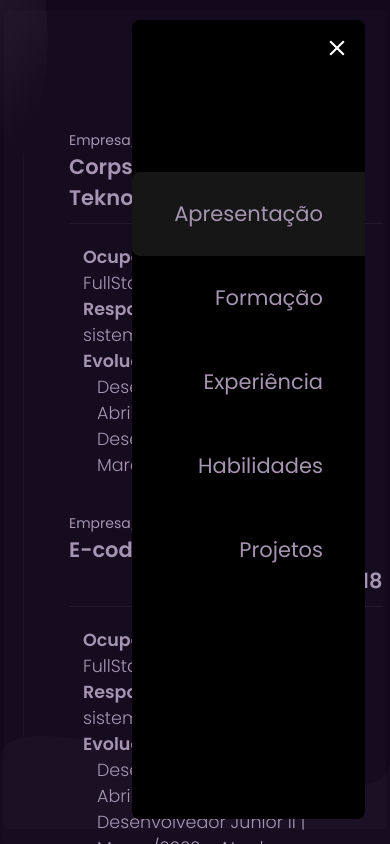
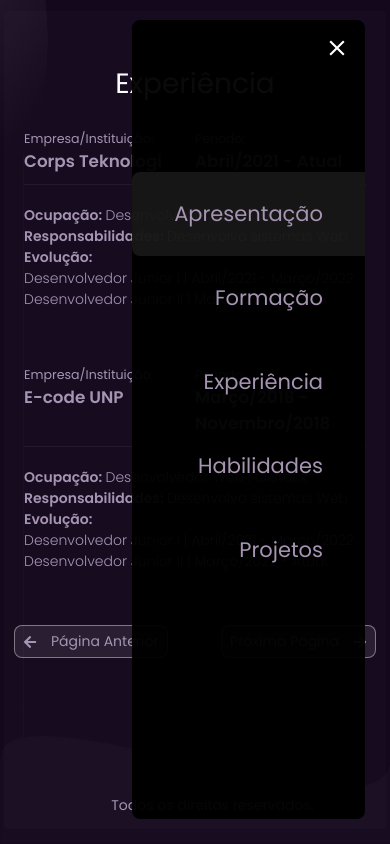
Before and after one commit to LeonardoLopeso/my-portfolio, a React (Create React App) app: page /experiencia in a window 390 px wide. Built offline with nearby package versions, Linux system fonts and the light colour scheme.

Commit message:
Ajustando responsividade e colocando botões para mudar de página

```diff
--- a/src/components/BoxInfoProfisional.tsx
+++ b/src/components/BoxInfoProfisional.tsx
@@ -75,7 +75,6 @@ const SectionInformation = styled.div`
       flex-direction: column;
       font-size: 1.25rem;
       font-weight: 300;
-      padding-left: 1rem;
 
       li {
 
@@ -85,6 +84,30 @@ const SectionInformation = styled.div`
       }
     }
   }
+
+  @media (max-width: 760px) {
+    padding: 25px 10px;
+
+    div {
+      div {
+        h3 {
+          font-size: 1.2rem;
+
+          span {
+            font-size: .9rem;
+          }
+        }
+
+        &:not(:nth-child(1)) {
+          margin-top: 4rem;
+        }
+      }
+
+      ul {
+        font-size: 1rem;
+      }
+    }
+  }
 `;
 
 export default BoxInfoProfessional;
--- a/src/components/BoxInfomations.tsx
+++ b/src/components/BoxInfomations.tsx
@@ -59,6 +59,10 @@ const SectionInformation = styled.div`
       }
     }
   }
+
+  @media (max-width: 760px) {
+    padding: 25px 10px;
+  }
 `;
 
 export default BoxInformations;
--- a/src/components/BoxSkills.tsx
+++ b/src/components/BoxSkills.tsx
@@ -45,6 +45,10 @@ const BoxSkills = () => {
 
 const SectionInformation = styled.div`
   padding: 25px 55px;
+
+  @media (max-width: 760px) {
+    padding: 25px 10px;
+  }
 `;
 
 const SoftSkill = styled.div`
@@ -148,6 +152,13 @@ const CardHardSkill = styled.div`
       }
     }
   }
+
+  @media (max-width: 760px) {
+
+    div {
+      justify-content: center;
+    }
+  }
 `;
 
 export default BoxSkills;
--- /dev/null
+++ b/src/components/BtnNextOrPrevious.tsx
@@ -0,0 +1,37 @@
+import { ReactElement } from 'react';
+import { useNavigate } from 'react-router-dom';
+import styled from 'styled-components';
+
+interface IProp {
+  title: string;
+  path: string;
+  iconLeft?: ReactElement;
+  iconRight?: ReactElement;
+}
+const BtnNextOrPrevious = ({ title, path, iconLeft, iconRight }: IProp) => {
+  const navigate = useNavigate();
+
+  return(
+    <Container onClick={() => navigate(`${path}`)}>{iconLeft} {title} {iconRight}</Container>
+  );
+}
+
+const Container = styled.div`
+  display: flex;
+  align-items: center;
+  gap:1rem;
+  padding: 5px 8px;
+  border-radius: 8px;
+  background-color: var(--layer-bg);
+  margin-top: 2rem;
+  cursor: pointer;
+  border: 1px solid rgba(255,255,255, .4);
+  transition: all .3s ease;
+
+  &:hover {
+    opacity: .8;
+    color: rgba(255,255,255, .8);
+  }
+`;
+
+export default BtnNextOrPrevious;
--- a/src/components/Modal.tsx
+++ b/src/components/Modal.tsx
@@ -28,11 +28,14 @@ const Modal = ({ data, onClose }: IProp) => {
 }
 
 const Container = styled.div`
-  position: absolute;
+  position: fixed;
   top: 0;
   left: 0;
+  right: 0;
+  bottom: 0;
   width: 100%;
   height: 100%;
+  padding: 0 2%;
   background-color: rgba(0,0,0, .9);
   z-index: 100;
 `;
@@ -40,9 +43,10 @@ const Container = styled.div`
 const Content = styled.div`
   position: relative;
   max-width: 967px;
+  width: 100%;
   min-height: 570px;
   margin: 8% auto 0 auto;
-  background: rgba(217, 217, 217, .1);
+  background: rgba(217, 217, 217, .2);
   box-shadow: 0px 4px 4px rgba(0, 0, 0, 0.25);
   border-radius: 8px;
   z-index: 200;
@@ -60,6 +64,7 @@ const Content = styled.div`
   }
 
   div {
+    color: #fff;
     padding: 1.5rem 1rem;
 
     h2 {
@@ -104,7 +109,8 @@ const Img = styled.div<IPropImg>`
   background-image: url(${({ url }) => url});
   background-repeat: no-repeat;
   background-position: center;
-  background-size: cover;
+  background-size: 100% 100%;
+  border-radius: 8px;
 `;
 
 export default Modal;
--- a/src/components/SideBar.tsx
+++ b/src/components/SideBar.tsx
@@ -97,7 +97,7 @@ const SideBar = styled.div<IPropSidebar>`
   }
 
   @media (max-width: 1200px) {
-    background-color: rgba(0,0,0,1);
+    background-color: rgba(0,0,0, .96);
     z-index: 100;
   }
 `;
--- a/src/components/Theme.tsx
+++ b/src/components/Theme.tsx
@@ -102,8 +102,13 @@ const Footer = styled.footer`
   font-size: 1rem;
   text-align: left;
   color: var(--primary-color);
+  padding-top: 3rem;
   padding-left: 35px;
   margin-top: auto;
+
+  @media (max-width: 760px) {
+    text-align: center;
+  }
 `;
 
 export default Theme;
--- a/src/pages/Experience.tsx
+++ b/src/pages/Experience.tsx
@@ -1,12 +1,53 @@
+import { FaArrowLeft, FaArrowRight } from 'react-icons/fa';
+import { useNavigate } from 'react-router-dom';
+import styled from 'styled-components';
 import BoxContainer from "../components/BoxContainer";
 import BoxInfoProfessional from "../components/BoxInfoProfisional";
+import BtnNextOrPrevious from '../components/BtnNextOrPrevious';
 
 const Experience = () => {
+  const navigate = useNavigate();
+
   return(
     <BoxContainer title="Experiência">
       <BoxInfoProfessional />
+
+      <PreviousNext>
+        <BtnNextOrPrevious
+          title='Página Anterior'
+          path='/formacao'
+          iconLeft={<FaArrowLeft />}
+        />
+
+        <BtnNextOrPrevious
+          title='Próxima Página'
+          path='/habilidades'
+          iconRight={<FaArrowRight />}
+        />
+
+      </PreviousNext>
     </BoxContainer>
   );
 }
 
+const PreviousNext = styled.div`
+  display: flex;
+  justify-content: space-between;
+
+  p {
+    display: flex;
+    align-items: center;
+    gap:1rem;
+    margin-top: 2rem;
+    padding: 5px 8px;
+    border-radius: 8px;
+    background-color: var(--layer-bg);
+
+    &:hover {
+      opacity: .8;
+      color: rgba(255,255,255, .8);
+    }
+  }
+`;
+
 export default Experience;
--- a/src/pages/Formation.tsx
+++ b/src/pages/Formation.tsx
@@ -1,17 +1,57 @@
+import { FaArrowLeft, FaArrowRight } from 'react-icons/fa';
+import { useNavigate } from 'react-router-dom';
+import styled from 'styled-components';
 import BoxContainer from '../components/BoxContainer';
 import BoxInformations from '../components/BoxInfomations';
+import BtnNextOrPrevious from '../components/BtnNextOrPrevious';
 
 import { ListFormation } from '../data';
 
 const Formation = () => {
+  const navigate = useNavigate();
 
   return(
     <BoxContainer title='Formação'>
       {ListFormation.map((item, key) => (
         <BoxInformations type={item.type} title={item.title} formation={item.formation} />
       ))}
+
+      <PreviousNext>
+        <BtnNextOrPrevious
+          title='Página Anterior'
+          path='/'
+          iconLeft={<FaArrowLeft />}
+        />
+
+        <BtnNextOrPrevious
+          title='Próxima Página'
+          path='/experiencia'
+          iconRight={<FaArrowRight />}
+        />
+
+      </PreviousNext>
     </BoxContainer>
   );
 }
 
+const PreviousNext = styled.div`
+  display: flex;
+  justify-content: space-between;
+
+  p {
+    display: flex;
+    align-items: center;
+    gap:1rem;
+    margin-top: 2rem;
+    padding: 5px 8px;
+    border-radius: 8px;
+    background-color: var(--layer-bg);
+
+    &:hover {
+      opacity: .8;
+      color: rgba(255,255,255, .8);
+    }
+  }
+`;
+
 export default Formation;
--- a/src/pages/Home.tsx
+++ b/src/pages/Home.tsx
@@ -1,8 +1,13 @@
 import styled from 'styled-components';
 import ImgLeo from '../assets/images/img-leo.png';
 import { motion } from 'framer-motion';
+import { FaArrowRight } from 'react-icons/fa';
+import { useNavigate } from 'react-router-dom';
+import BtnNextOrPrevious from '../components/BtnNextOrPrevious';
 
 const Home = () => {
+  const navigate = useNavigate();
+
   return(
     <Container>
       <motion.div
@@ -10,7 +15,7 @@ const Home = () => {
         animate={{ y: 0 }}
         transition={{
           type: "spring",
-          damping: 4,
+          damping: 9,
           mass: .4,
           stiffness: 150,
           duration: 1,
@@ -23,6 +28,15 @@ const Home = () => {
       <p>Olá, Sou o Leonardo Lopes! Sou desenvolvedor de sistemas web há quase 2 anos,
         especializado em front-end utilizando as tecnologias HTML5, CSS3, JavaScript,JQuery, ReactJS, TypeScript, Bootstrap entre outras stacks. Atuando essencialmente na modelagem, desenvolvimento de telas e aprimoramento da UX/UI para consumo de API's. Sendo Responsável por todo o ciclo de desenvolvimento desde a prototipação, deploy e publicação.
       </p>
+
+
+      <Previous>
+        <BtnNextOrPrevious
+          title='Próxima Página'
+          path='/habilidades'
+          iconRight={<FaArrowRight />}
+        />
+      </Previous>
     </Container>
   );
 }
@@ -36,7 +50,7 @@ const Container = styled.div`
   padding-top: 5%;
   color: var(--primary-color);
 
-  div {
+  & > div {
     position: relative;
     width: 300px;
     height: 300px;
@@ -70,8 +84,19 @@ const Container = styled.div`
     font-size: 1.2rem;
     max-width: 825px;
     margin-top: 25px;
+    margin-bottom: 3rem;
+    text-align: center;
+  }
+
+  @media (max-width: 460px) {
     text-align: center;
   }
 `;
 
+const Previous = styled.p`
+  display: flex;
+  justify-content: center;
+`;
+
+
 export default Home;
--- a/src/pages/Projects.tsx
+++ b/src/pages/Projects.tsx
@@ -1,10 +1,15 @@
 import { useState } from 'react';
+import { FaArrowLeft } from 'react-icons/fa';
+import { useNavigate } from 'react-router-dom';
 import styled from 'styled-components';
 import BoxContainer from "../components/BoxContainer";
+import BtnNextOrPrevious from '../components/BtnNextOrPrevious';
 import Modal from '../components/Modal';
 import { DataProjectToCard, IDataProject } from '../data';
 
 const Projects = () => {
+  const navigate = useNavigate();
+
   const [openModal, setOpenModal] = useState(false);
   const [dataModal, setDataModal] = useState<IDataProject>();
 
@@ -46,6 +51,14 @@ const Projects = () => {
           />
         : null
       }
+
+      <Previous>
+        <BtnNextOrPrevious
+          title='Página Anterior'
+          path='/habilidades'
+          iconLeft={<FaArrowLeft />}
+        />
+      </Previous>
     </BoxContainer>
   );
 }
@@ -61,6 +74,7 @@ const Container = styled.div`
 
   @media (max-width: 960px) {
     grid-template-columns: 1fr;
+    padding: 25px 10px;
   }
 `;
 
@@ -68,10 +82,14 @@ const CardProject = styled.div`
   display: flex;
   gap: 1rem;
   padding: 6px;
-  height: 259px;
+  min-height: 259px;
   border-radius: 8px;
   background: rgba(217, 217, 217, 0.02);
   box-shadow: 0px 4px 4px rgba(0, 0, 0, 0.25);
+
+  @media (max-width: 500px) {
+    flex-direction: column;
+  }
 `;
 
 const ThumbProject = styled.div`
@@ -84,6 +102,10 @@ const ThumbProject = styled.div`
   img {
     width: 100%;
     height: 100%;
+  }
+
+  @media (max-width: 500px) {
+    width: 100%;
   }
 `;
 
@@ -123,6 +145,19 @@ const BoxInfo = styled.div`
       color: #fff;
     }
   }
+
+  @media (max-width: 500px) {
+    width: 100%;
+
+    span {
+      margin-top: 1.2rem;
+    }
+  }
+`;
+
+const Previous = styled.p`
+  display: flex;
+  justify-content: center;
 `;
 
 export default Projects;
--- a/src/pages/Skills.tsx
+++ b/src/pages/Skills.tsx
@@ -1,12 +1,39 @@
+import { FaArrowLeft, FaArrowRight } from "react-icons/fa";
+import { useNavigate } from "react-router-dom";
+import styled from 'styled-components';
 import BoxContainer from "../components/BoxContainer";
 import BoxSkills from "../components/BoxSkills";
+import BtnNextOrPrevious from "../components/BtnNextOrPrevious";
 
 const Skills = () => {
+  const navigate = useNavigate();
+
   return(
     <BoxContainer title="Habilidades">
       <BoxSkills />
+
+      <PreviousNext>
+        <BtnNextOrPrevious
+          title='Página Anterior'
+          path='/experiencia'
+          iconLeft={<FaArrowLeft />}
+        />
+
+        <BtnNextOrPrevious
+          title='Próxima Página'
+          path='/projetos'
+          iconRight={<FaArrowRight />}
+        />
+
+      </PreviousNext>
     </BoxContainer>
   );
 }
 
+const PreviousNext = styled.div`
+  display: flex;
+  justify-content: space-between;
+`;
+
+
 export default Skills;
```
